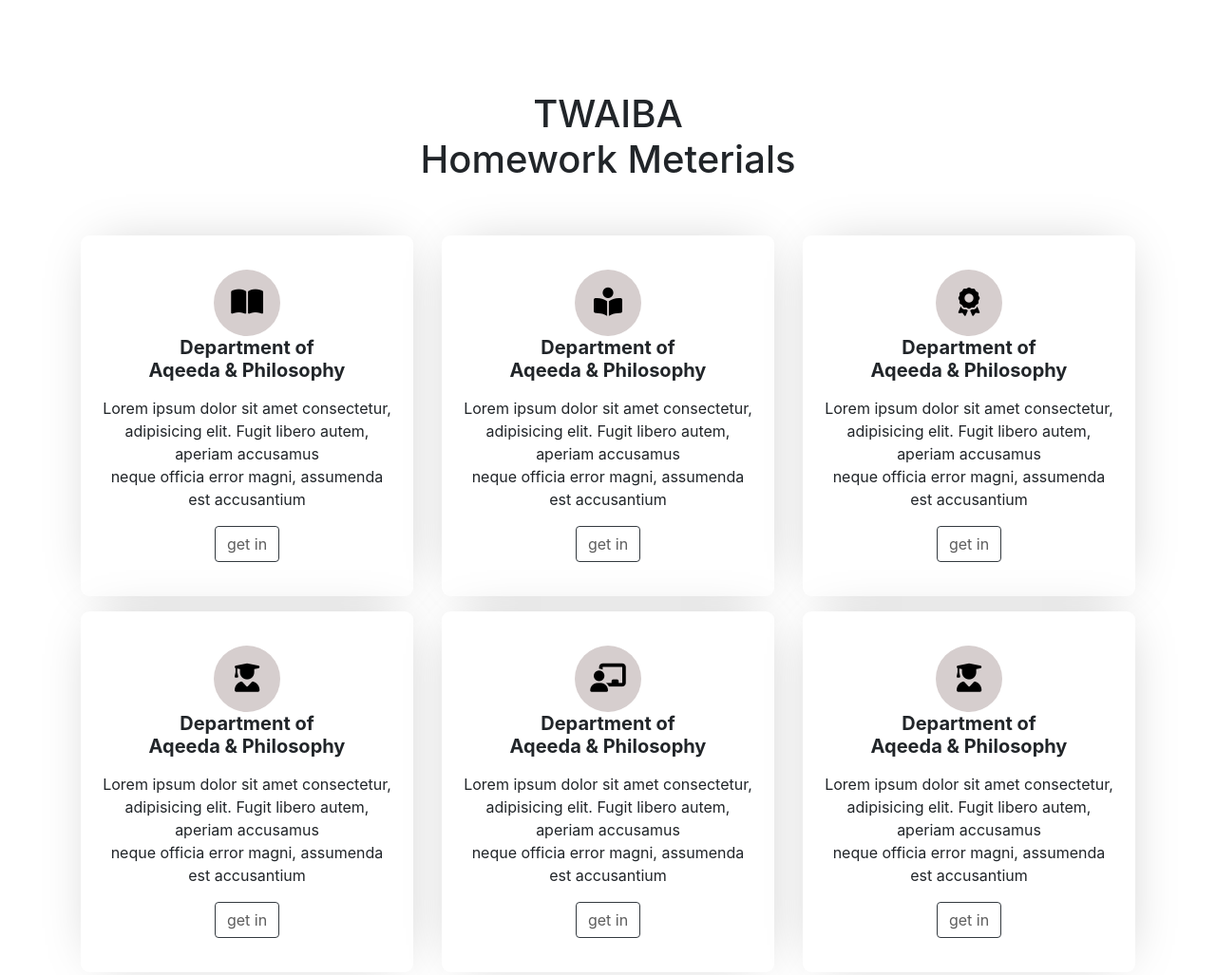
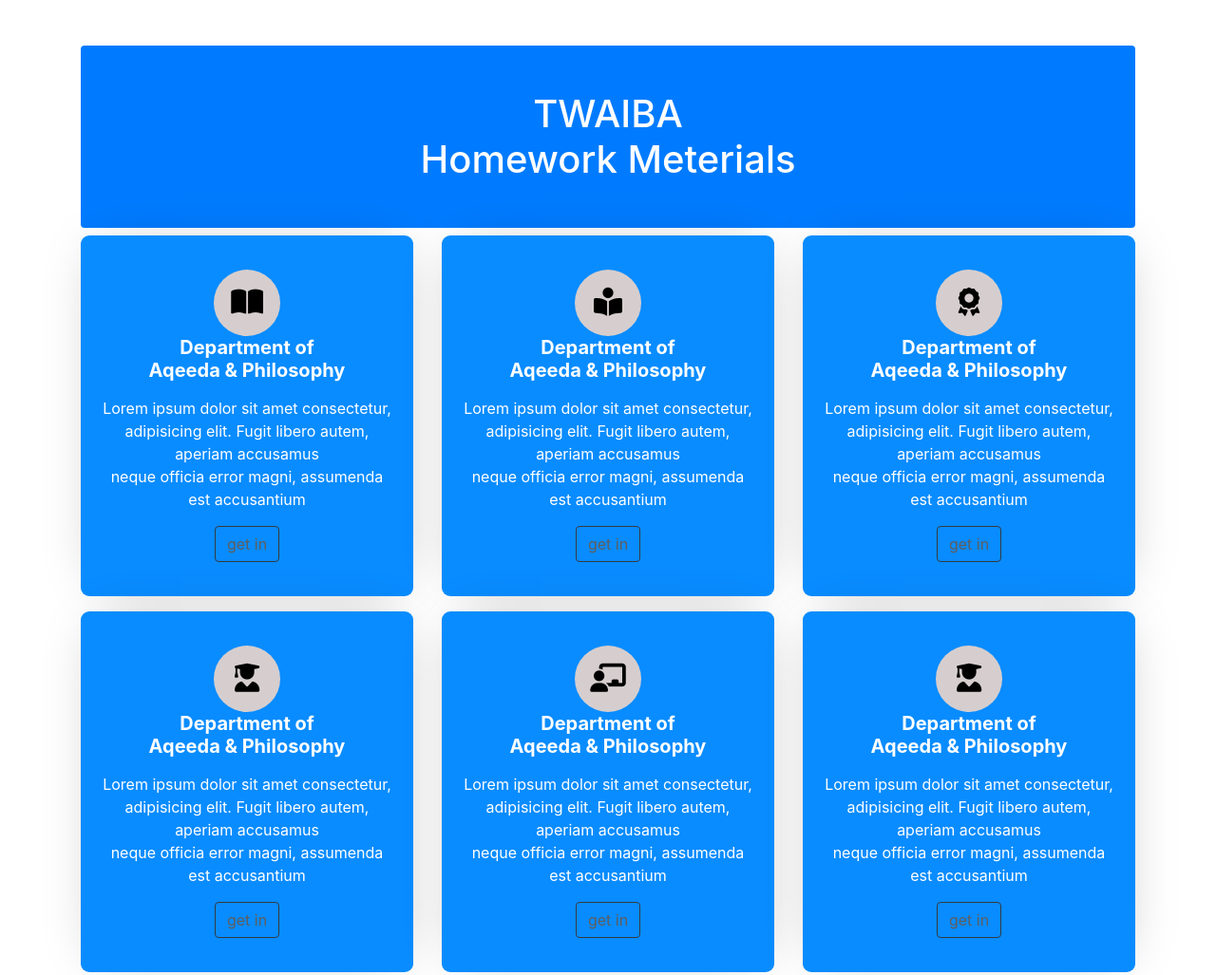
Before and after one commit to Ajmalyousufz/twaiba-homeworks, a plain HTML site: page index.html in a window 1280 px wide. Shown: the top 1027 px of the page at 95% size. Drawn offline with nearby package versions, Linux system fonts and the light colour scheme.

Commit message:
Title and Card Colors are modified

```diff
--- a/card.css
+++ b/card.css
@@ -3,6 +3,8 @@ body{
     padding: 0;
 }
 .card{
+    background-color: rgb(9, 140, 255);
+    color: rgb(255, 255, 255);
     border: none;
     outline: none;
     border-radius: 9px;
--- a/index.html
+++ b/index.html
@@ -25,7 +25,7 @@
 <body>
     <section id="form">
         <div class="container">
-            <h1 class="text-center py-5 mt-5">
+            <h1 class="text-center py-5 mt-5 rounded bg-primary text-white">
                 TWAIBA <br>Homework Meterials
             </h1>
             <div class="row">
```
